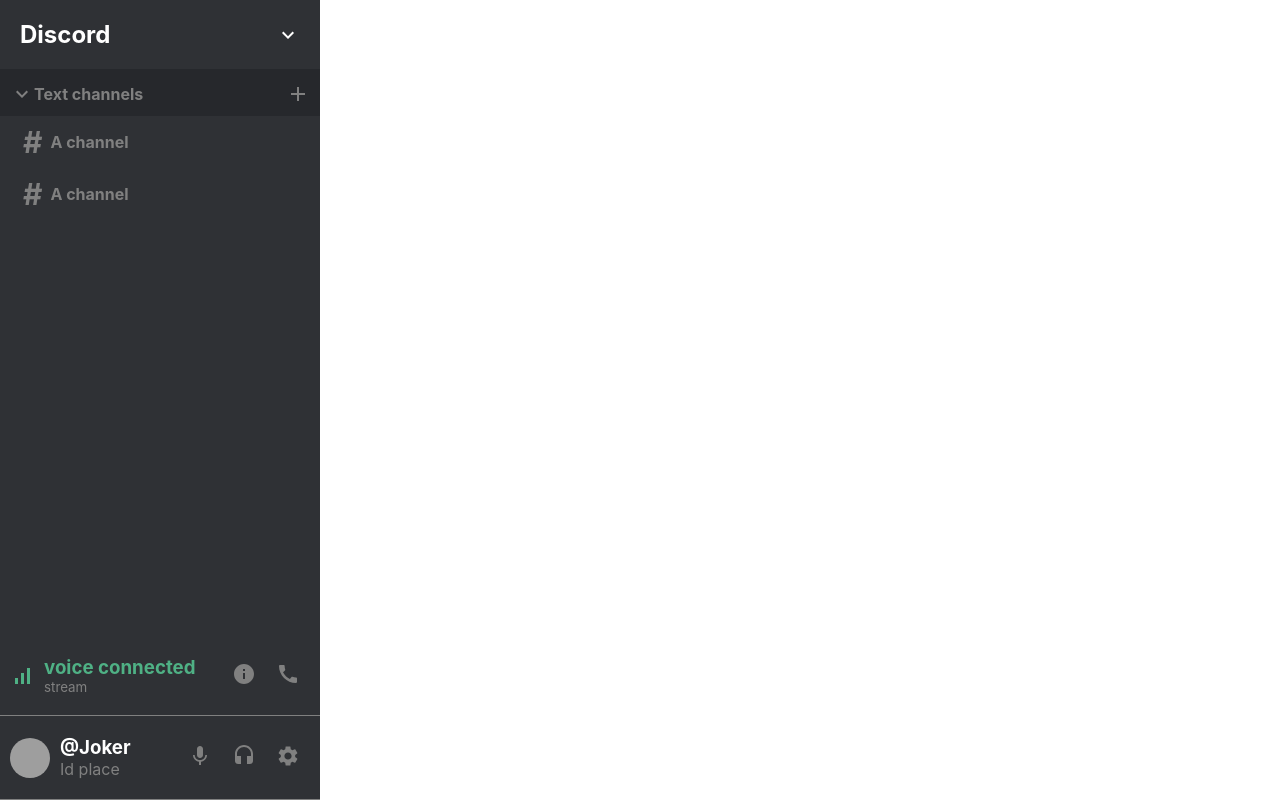
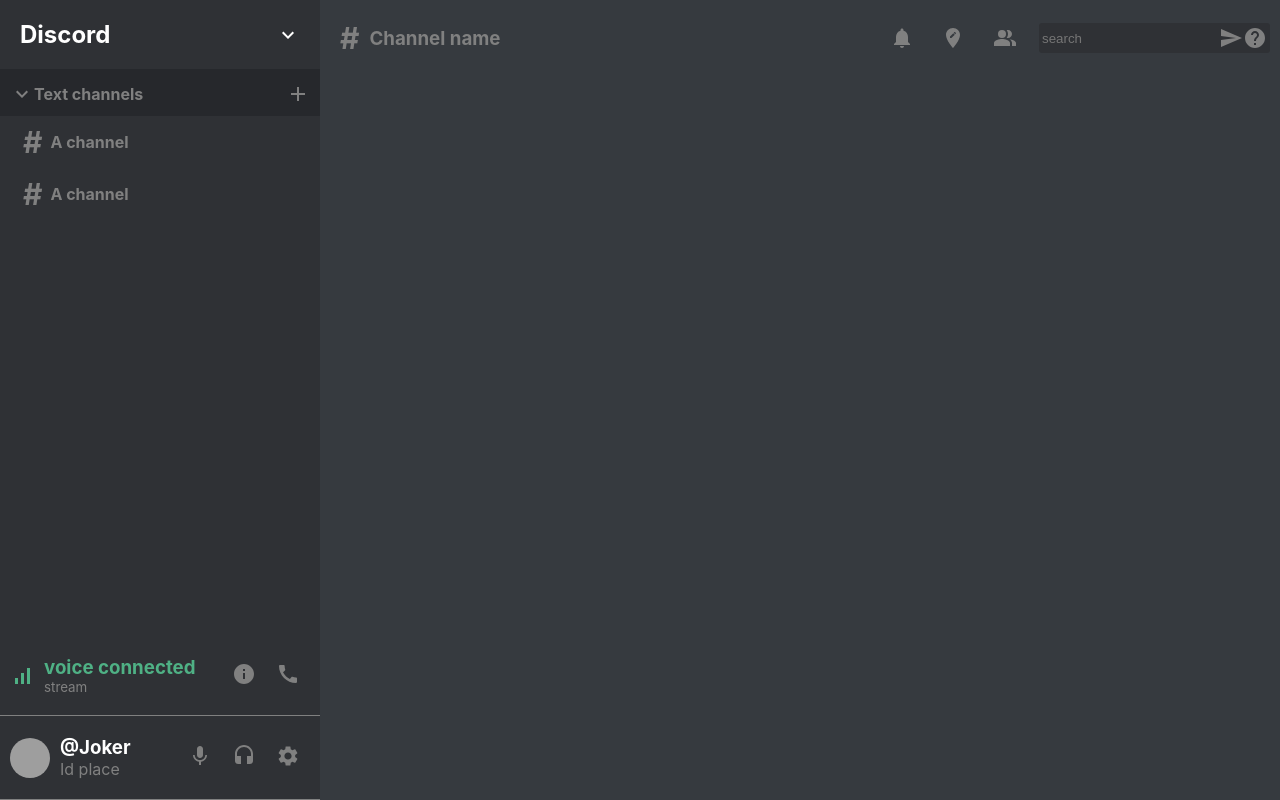
Before and after one commit to SunnyAsar/discord-clone, a React (Create React App) app: page / in a window 1280 px wide. Built offline with nearby package versions, Linux system fonts and the light colour scheme; grey boxes are pictures that could not be loaded.

Commit message:
chatheader component

```diff
--- a/src/App.js
+++ b/src/App.js
@@ -1,11 +1,13 @@
 import React from 'react';
 import './App.css';
+import Chat from './features/Chat';
 import Sidebar from './features/Sidebar';
 
 function App() {
   return (
     <div className="app">
       <Sidebar/>
+      <Chat/>
     </div>
   );
 }
--- /dev/null
+++ b/src/features/Chat.js
@@ -0,0 +1,13 @@
+import React from 'react'
+import '../styles/chat.css'
+import ChatHeader from './ChatHeader'
+
+function Chat() {
+  return (
+    <div className='chat'>
+      <ChatHeader/>
+    </div>
+  )
+}
+
+export default Chat
--- /dev/null
+++ b/src/features/ChatHeader.js
@@ -0,0 +1,35 @@
+import React from 'react'
+import '../styles/chatHeader.css'
+
+import NotificationsIcon from '@material-ui/icons/Notifications';
+import EditLocationIcon from '@material-ui/icons/EditLocation';
+import PeopleAltIcon from '@material-ui/icons/PeopleAlt';
+import SendIcon from '@material-ui/icons/Send';
+import HelpIcon from '@material-ui/icons/Help';
+
+
+function ChatHeader() {
+  return (
+    <div className='chatHeader'>
+      <div className="chatHeader__left">
+        <h3>
+          <span className='chatHeader__hash'>#</span>
+          Channel name
+        </h3>
+      </div>
+      <div className="chatHeader__right">
+        <NotificationsIcon/>
+        <EditLocationIcon/>
+        <PeopleAltIcon/>
+
+        <div className="chatHeader__search">
+          <input placeholder='search' />
+          <SendIcon/>
+          <HelpIcon/>
+        </div>
+      </div>
+    </div>
+  )
+}
+
+export default ChatHeader
--- /dev/null
+++ b/src/styles/chat.css
@@ -0,0 +1,7 @@
+.chat{
+  display: flex;
+  flex-direction: column;
+  flex: 0.75;
+  background-color: #363a3f;
+  height: 100vh;
+}
--- /dev/null
+++ b/src/styles/chatHeader.css
@@ -0,0 +1,54 @@
+.chatHeader{
+  display: flex;
+  justify-content: space-between;
+  align-items: center;
+  color: gray;
+  padding: 10px;
+}
+
+.chatHeader__hash{
+  color: gray;
+  font-size: 30px;
+  padding: 10px;
+}
+
+.chatHeader__left > h3{
+  display: flex;
+  align-items: center;
+  /* color: white; */
+}
+
+.chatHeader__right{
+  display: flex;
+  align-items: center;
+  justify-content: space-between;
+  flex: 0.5;
+
+}
+
+.chatHeader__right > .MuiSvgIcon-root{
+  padding: 5px;
+  cursor: pointer;
+
+}
+
+.chatHeader__right > .MuiSvgIcon-root:hover{
+  color: white;
+}
+
+.chatHeader__search{
+  display: flex;
+  align-items: center;
+  color: gray;
+  background-color: #2f3135;
+  border-radius: 3px;
+  padding: 3px;
+}
+
+.chatHeader__search > input{
+  background-color: transparent;
+  color: white;
+  outline-width: 0;
+  border: none;
+
+}
```
